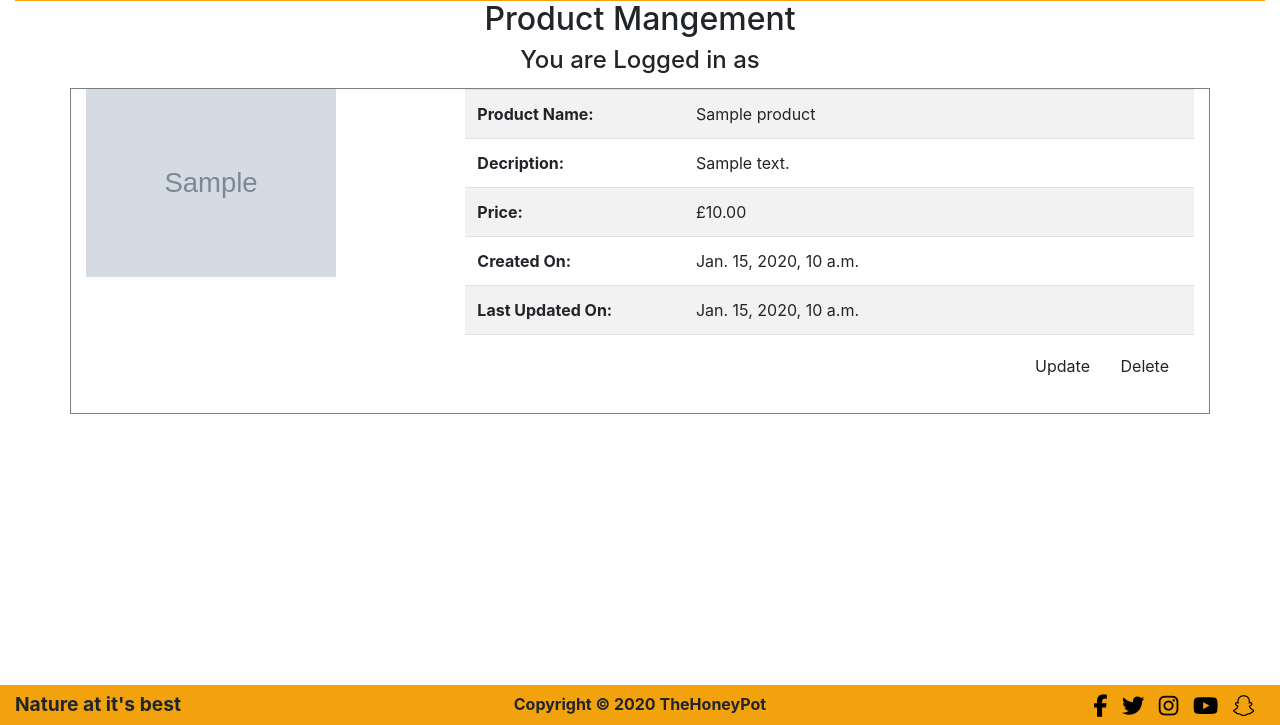
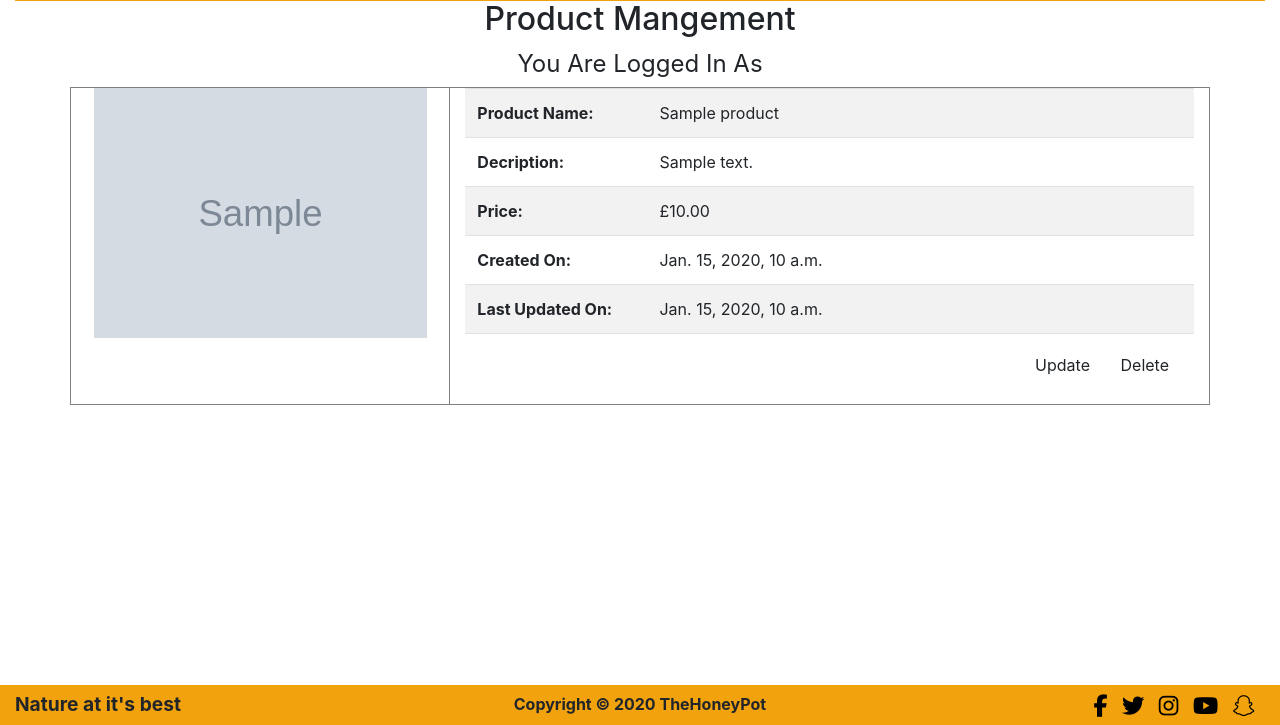
Before and after one commit to jonathanw82/the-honey-pot, a Django app: page /products/all_products_admin/ in a window 1280 px wide. Shown: the part 75-800 px from the top of the page. Run offline with Django 3.2, Linux system fonts and the light colour scheme; tables that the repository leaves empty hold one stand-in row (values such as "Sample post"); grey boxes marked "Sample" are stand-in pictures; some libraries are stand-ins or nearby versions.

Commit message:
finished product management html

```diff
--- a/products/templates/products/all_products_admin.html
+++ b/products/templates/products/all_products_admin.html
@@ -9,7 +9,7 @@
     <div class="row">
         <div class="col-sm-12 management_header">
             <h2>Product Mangement </h2>
-            <h4>You are Logged in as {{request.user.username}}</h4>
+            <div class="user-name-man">You are Logged in as {{request.user.username}}</div>
         </div>
     </div>
 
@@ -18,7 +18,7 @@
             <div class="col-md-4 prod_img_box">
                 <img class="product_management_image" src="{{ product.image.url }}" alt="{{ product.name }}">
               </div>
-              <div class="col-md-8">
+              <div class="col-md-8 prod_man_col">
               <table class="table prod_admin_table table-striped">
                 <tbody>
                     <tr>
@@ -54,6 +54,6 @@
                 </div>
             </div>
             {% endfor %}
-
+	    <div class="empty-div-bottom"></div>
 </div>
 {% endblock %}
--- a/static/css/base.css
+++ b/static/css/base.css
@@ -2,6 +2,11 @@
 .empty-div{
     display: block;
     height: 75px;
+}
+
+.empty-div-bottom{
+    display: block;
+    height: 50px;
 }
 
 /*-------------- Navigation Bar -------------*/
@@ -52,6 +57,10 @@
     text-transform: capitalize;
 }
 
+.user-name-man{
+    text-transform: capitalize;
+    font-size: 1.5rem;
+}
 /* -------------- Product info page -------------*/
 
 .product_image_info{
@@ -68,12 +77,15 @@
 }
 
 .product_management_image{
-    max-width: 250px;
+    max-width: 100%;
     max-height: 250px;
+    overflow: hidden;
 }
 
 .prod_img_box{
-
+    padding-left: 10 !important;
+    text-align: center;
+    border-right: 1px solid gray;
 }
 
 .prod_man_buttons{
@@ -82,11 +94,16 @@
 }
 
 .prod_admin_table th{
-    width:30%;
+    width:25%;
 }
 
 .prod_man_box{
     border:1px solid gray;
+    margin-bottom: 4px;
+}
+
+.prod_man_col{
+    margin-bottom:-8px;
 }
 
 /* ----------------- landing page ---------------*/
@@ -172,6 +189,10 @@
     height: auto;
 }
 
+.empty-div-bottom{
+    display: none;
+}
+
 }
 
 @media only screen and (max-width: 985px){
@@ -203,6 +224,10 @@
 
 .about-the-apiary-text h3{
     text-align: center;
+}
+
+.empty-div-bottom{
+    display: block;
 }
 }
 
```
